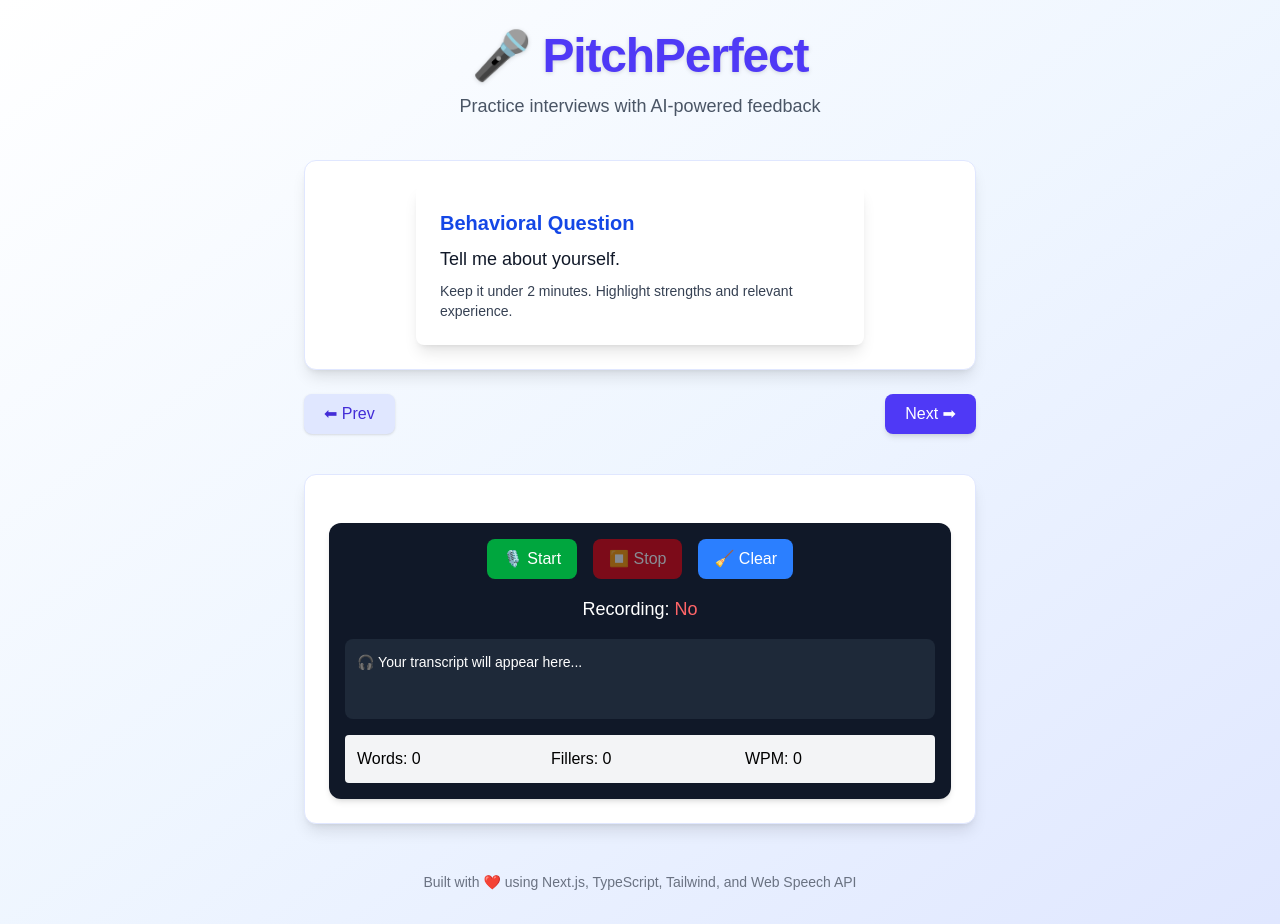
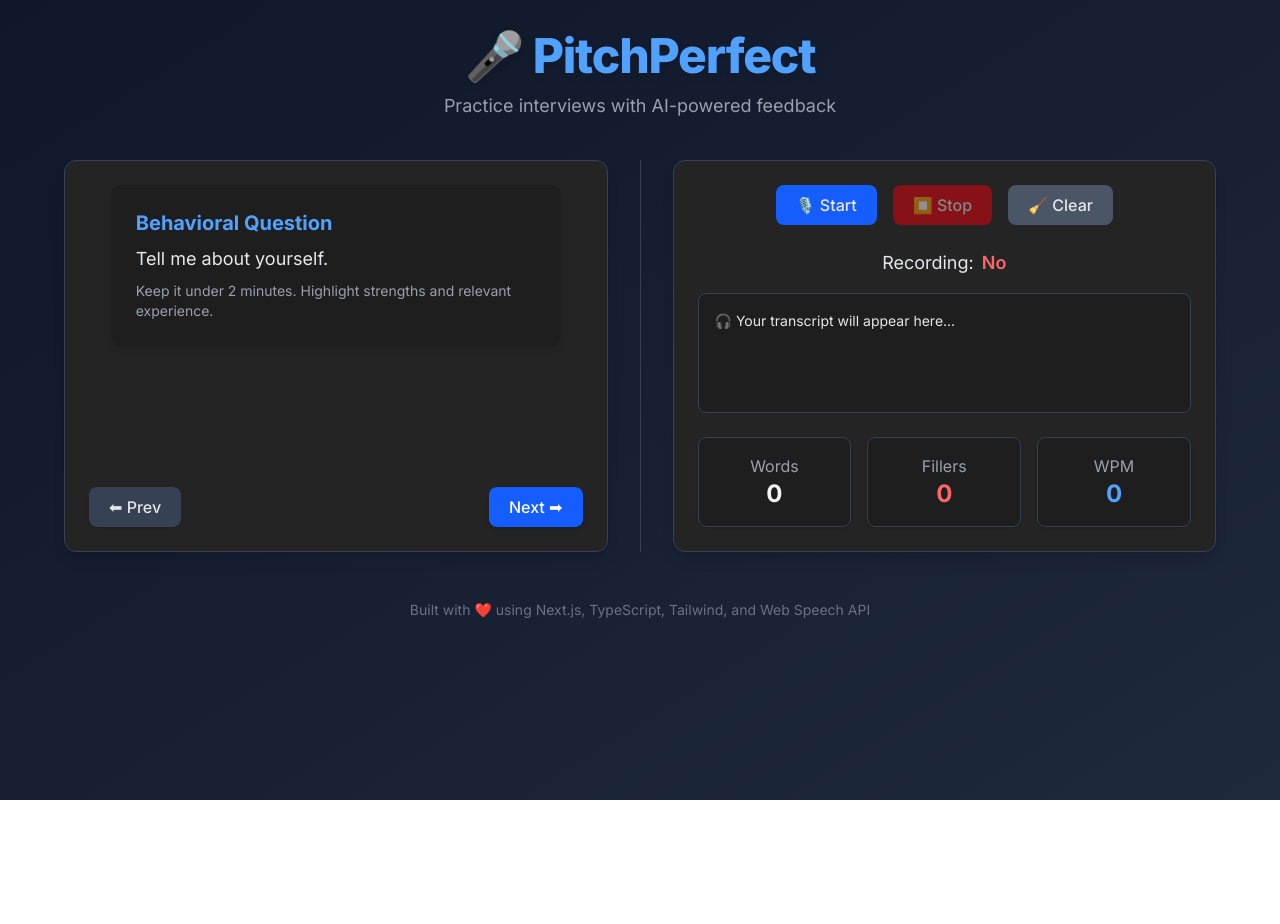
Before and after one commit to VenkataChandresh/pitchperfect, a Next.js app: page / in a window 1280 px wide. After the commit the page ends 800 px from the top, so only its background shows below. Built offline with nearby package versions, Linux system fonts and the light colour scheme.

Commit message:
Changed the filler word identifying method  and updated the whole application with new UI

```diff
--- a/app/page.tsx
+++ b/app/page.tsx
@@ -4,6 +4,9 @@
 import VoiceRecorder from "@/components/VoiceRecorder";
 import { questions } from "@/data/questions";
 import { useState } from "react";
+import { Inter } from "next/font/google";
+
+const inter = Inter({ subsets: ["latin"] });
 
 export default function Home() {
   const [currentIndex, setCurrentIndex] = useState(0);
@@ -17,47 +20,51 @@
   };
 
   return (
-    <main className="min-h-screen bg-gradient-to-br from-white via-blue-50 to-indigo-100 text-gray-900 flex flex-col items-center p-8">
-      {/* Heading */}
+    <main
+      className={`min-h-screen bg-gradient-to-br from-[#0f172a] to-[#1e293b] text-gray-200 flex flex-col p-8 ${inter.className}`}
+    >
       <header className="mb-10 text-center">
-        <h1 className="text-5xl font-extrabold tracking-tight text-indigo-600 drop-shadow-sm">
+        <h1 className="text-5xl font-extrabold tracking-tight text-blue-400 drop-shadow-md">
           🎤 PitchPerfect
         </h1>
-        <p className="mt-3 text-gray-600 text-lg">
+        <p className="mt-3 text-gray-400 text-lg">
           Practice interviews with AI-powered feedback
         </p>
       </header>
 
-      {/* Flashcard Section */}
-      <section className="w-full max-w-2xl">
-        <div className="bg-white shadow-lg rounded-xl p-6 border border-indigo-100">
+      <section className="flex flex-col lg:flex-row w-full max-w-6xl mx-auto gap-8">
+        <div className="flex-1 flex flex-col justify-center">
+          <div className="bg-[#242424] shadow-lg rounded-xl p-6 border border-gray-700 flex flex-col h-full">
+            <div className="flex-1">
               <FlashCard question={questions[currentIndex]} />
             </div>
             <div className="flex justify-between mt-6">
               <button
                 onClick={prevQuestion}
-            className="px-5 py-2 rounded-lg bg-indigo-100 hover:bg-indigo-200 text-indigo-700 font-medium shadow-sm"
+                className="px-5 py-2 rounded-lg bg-gray-700 hover:bg-gray-600 text-gray-200 font-medium shadow-sm"
               >
                 ⬅ Prev
               </button>
               <button
                 onClick={nextQuestion}
-            className="px-5 py-2 rounded-lg bg-indigo-600 hover:bg-indigo-700 text-white font-medium shadow-md"
+                className="px-5 py-2 rounded-lg bg-blue-600 hover:bg-blue-700 text-white font-medium shadow-md"
               >
                 Next ➡
               </button>
             </div>
-      </section>
+          </div>
+        </div>
 
-      {/* Voice Recorder */}
-      <section className="w-full max-w-2xl mt-10">
-        <div className="bg-white shadow-lg rounded-xl p-6 border border-indigo-100">
+        <div className="hidden lg:block w-px bg-gray-700"></div>
+
+        <div className="flex-1 flex flex-col justify-center">
+          <div className="bg-[#242424] shadow-lg rounded-xl p-6 border border-gray-700 h-full">
             <VoiceRecorder key={currentIndex} />
+          </div>
         </div>
       </section>
 
-      {/* Footer */}
-      <footer className="mt-12 text-gray-500 text-sm">
+      <footer className="mt-12 text-gray-500 text-sm text-center">
         Built with ❤️ using Next.js, TypeScript, Tailwind, and Web Speech API
       </footer>
     </main>
--- a/components/FlashCard.tsx
+++ b/components/FlashCard.tsx
@@ -6,12 +6,12 @@
 
 export default function Flashcard({ question }: FlashcardProps) {
   return (
-    <div className="max-w-md mx-auto bg-white shadow-lg rounded-lg p-6">
-      <h2 className="text-xl font-bold mb-2 text-blue-700">
+    <div className="max-w-md mx-auto bg-[#1e1e1e] shadow-md rounded-lg p-6">
+      <h2 className="text-xl font-bold mb-2 text-blue-400">
         {question.category} Question
       </h2>
-      <p className="text-lg text-gray-900">{question.question}</p>
-      <p className="text-sm text-gray-700 mt-2">{question.tips}</p>
+      <p className="text-lg text-gray-200">{question.question}</p>
+      <p className="text-sm text-gray-400 mt-2">{question.tips}</p>
     </div>
   );
 }
--- a/components/VoiceRecorder.tsx
+++ b/components/VoiceRecorder.tsx
@@ -9,6 +9,22 @@
 
   const recognitionRef = useRef<SpeechRecognition | null>(null);
   const timerRef = useRef<NodeJS.Timeout | null>(null);
+
+  {
+    /* all these are tester words */
+  }
+  const fillerWords = [
+    "um",
+    "uh",
+    "like",
+    "so",
+    "yeah so",
+    "basically",
+    "actually",
+    "well",
+    "okay",
+    "right",
+  ];
 
   useEffect(() => {
     if (typeof window !== "undefined") {
@@ -63,59 +79,92 @@
   function analyzeSpeech(transcript: string, elapsedSec: number) {
     const words = transcript.trim().split(/\s+/).filter(Boolean);
     const wordCount = words.length;
-
-    const fillers = words.filter(
-      (w) => w.toLowerCase() === "um" || w.toLowerCase() === "uh"
+    const fillers = words.filter((w) =>
+      fillerWords.includes(w.toLowerCase())
     ).length;
-
     const minutes = elapsedSec > 0 ? elapsedSec / 60 : 1;
     const wpm = Math.round(wordCount / minutes);
-
     return { wordCount, fillers, wpm };
   }
 
   const analysis = analyzeSpeech(transcriptedSpeech, elapsedSec);
 
   return (
-    <div className="mt-6 p-4 bg-gray-900 rounded-xl shadow-md text-white">
-      <div className="flex gap-4 mb-4 justify-center">
+    <div>
+      <div className="flex gap-4 mb-6 justify-center">
         <button
           onClick={startRecording}
           disabled={isRecording}
-          className="px-4 py-2 bg-green-600 hover:bg-green-700 text-white rounded-lg disabled:opacity-50 transition"
+          className="px-5 py-2 rounded-lg bg-blue-600 hover:bg-blue-700 disabled:opacity-50 transition font-medium"
         >
           🎙️ Start
         </button>
         <button
           onClick={stopRecording}
           disabled={!isRecording}
-          className="px-4 py-2 bg-red-600 hover:bg-red-700 text-white rounded-lg disabled:opacity-50 transition"
+          className="px-5 py-2 rounded-lg bg-red-600 hover:bg-red-700 disabled:opacity-50 transition font-medium"
         >
           ⏹️ Stop
         </button>
         <button
           onClick={clearTranscript}
-          className="px-4 py-2 bg-blue-500 hover:bg-blue-600 text-white rounded-lg transition"
+          className="px-5 py-2 rounded-lg bg-gray-600 hover:bg-gray-700 text-gray-200 transition font-medium"
         >
           🧹 Clear
         </button>
       </div>
 
-      <p className="text-center text-lg mb-2">
+      <p className="text-center text-lg mb-4 flex items-center justify-center gap-2">
         Recording:{" "}
-        <span className={isRecording ? "text-green-400" : "text-red-400"}>
+        <span
+          className={
+            isRecording
+              ? "text-green-400 font-semibold"
+              : "text-red-400 font-semibold"
+          }
+        >
           {isRecording ? "Yes" : "No"}
         </span>
+        {isRecording && (
+          <span className="w-3 h-3 bg-red-500 rounded-full animate-pulse"></span>
+        )}
       </p>
 
-      <div className="mt-4 p-3 bg-gray-800 rounded-lg min-h-[80px] text-sm leading-relaxed overflow-y-auto">
-        {transcriptedSpeech || "🎧 Your transcript will appear here..."}
+      <div className="mt-4 p-4 bg-[#1e1e1e] rounded-lg min-h-[120px] text-sm leading-relaxed overflow-y-auto border border-gray-700">
+        {transcriptedSpeech
+          ? transcriptedSpeech
+              .trim()
+              .split(/\s+/)
+              .map((word, index) => (
+                <span
+                  key={index}
+                  className={
+                    fillerWords.includes(word.toLowerCase())
+                      ? "text-red-400 font-semibold"
+                      : ""
+                  }
+                >
+                  {word}{" "}
+                </span>
+              ))
+          : "🎧 Your transcript will appear here..."}
       </div>
 
-      <div className="mt-4 p-3 rounded bg-gray-100 grid grid-cols-3 gap-4 text-black">
-        <p>Words: {analysis.wordCount}</p>
-        <p>Fillers: {analysis.fillers}</p>
-        <p>WPM: {analysis.wpm}</p>
+      <div className="mt-6 grid grid-cols-3 gap-4">
+        <div className="bg-[#1e1e1e] p-4 rounded-lg shadow text-center border border-gray-700">
+          <p className="text-gray-400">Words</p>
+          <p className="text-2xl font-bold text-gray-100">
+            {analysis.wordCount}
+          </p>
+        </div>
+        <div className="bg-[#1e1e1e] p-4 rounded-lg shadow text-center border border-gray-700">
+          <p className="text-gray-400">Fillers</p>
+          <p className="text-2xl font-bold text-red-400">{analysis.fillers}</p>
+        </div>
+        <div className="bg-[#1e1e1e] p-4 rounded-lg shadow text-center border border-gray-700">
+          <p className="text-gray-400">WPM</p>
+          <p className="text-2xl font-bold text-blue-400">{analysis.wpm}</p>
+        </div>
       </div>
     </div>
   );
```
Lines whose indentation alone changed are shown as unchanged.
